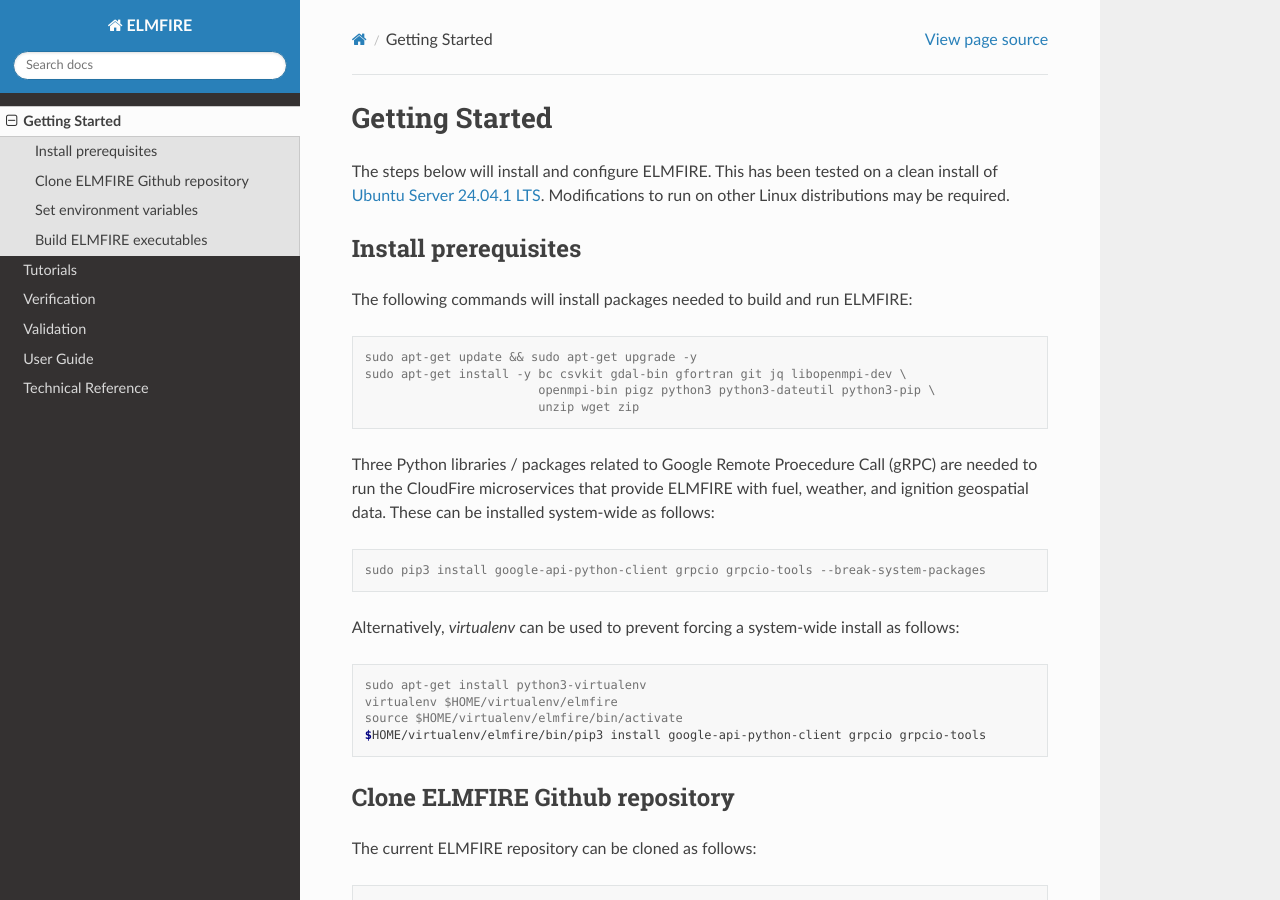
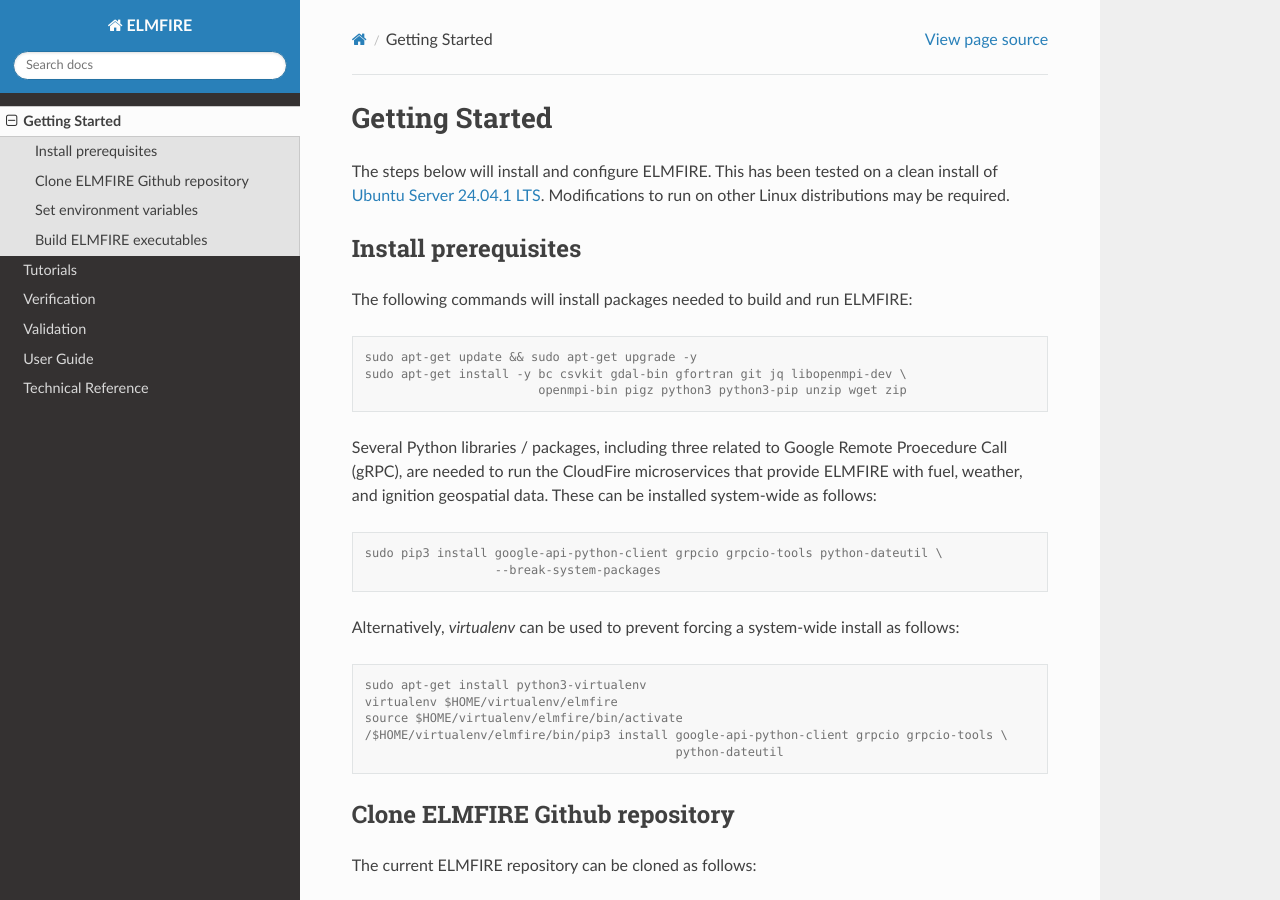
Before and after one commit to lautenberger/elmfire, a Sphinx documentation site: the page built from docs/getting_started.rst, in a window 1280 px wide and 900 px high. Built offline with Sphinx 7.4.7 and the Read the Docs theme 2.0.0, drawn with Linux system fonts in a browser that asks for light colours.

Commit message:
Update library install procedure

```diff
--- a/docs/getting_started.rst
+++ b/docs/getting_started.rst
@@ -19,17 +19,17 @@
 
    sudo apt-get update && sudo apt-get upgrade -y
    sudo apt-get install -y bc csvkit gdal-bin gfortran git jq libopenmpi-dev \
-                           openmpi-bin pigz python3 python3-dateutil python3-pip \
-                           unzip wget zip
+                           openmpi-bin pigz python3 python3-pip unzip wget zip
 
-Three Python libraries / packages related to Google Remote Proecedure Call (gRPC)
-are needed to run the CloudFire microservices that provide ELMFIRE with fuel,
-weather, and ignition geospatial data. These can be installed system-wide
-as follows:
+Several Python libraries / packages, including three related to Google Remote
+Proecedure Call (gRPC), are needed to run the CloudFire microservices that provide
+ELMFIRE with fuel, weather, and ignition geospatial data. These can be installed
+system-wide as follows:
 
 .. code-block:: console
 
-   sudo pip3 install google-api-python-client grpcio grpcio-tools --break-system-packages
+   sudo pip3 install google-api-python-client grpcio grpcio-tools python-dateutil \
+                     --break-system-packages
 
 Alternatively, `virtualenv` can be used to prevent forcing a system-wide install as follows:
 
@@ -38,7 +38,8 @@
    sudo apt-get install python3-virtualenv
    virtualenv $HOME/virtualenv/elmfire
    source $HOME/virtualenv/elmfire/bin/activate
-   $HOME/virtualenv/elmfire/bin/pip3 install google-api-python-client grpcio grpcio-tools
+   /$HOME/virtualenv/elmfire/bin/pip3 install google-api-python-client grpcio grpcio-tools \
+                                              python-dateutil
 
 .. _clone-repo:
 
```
